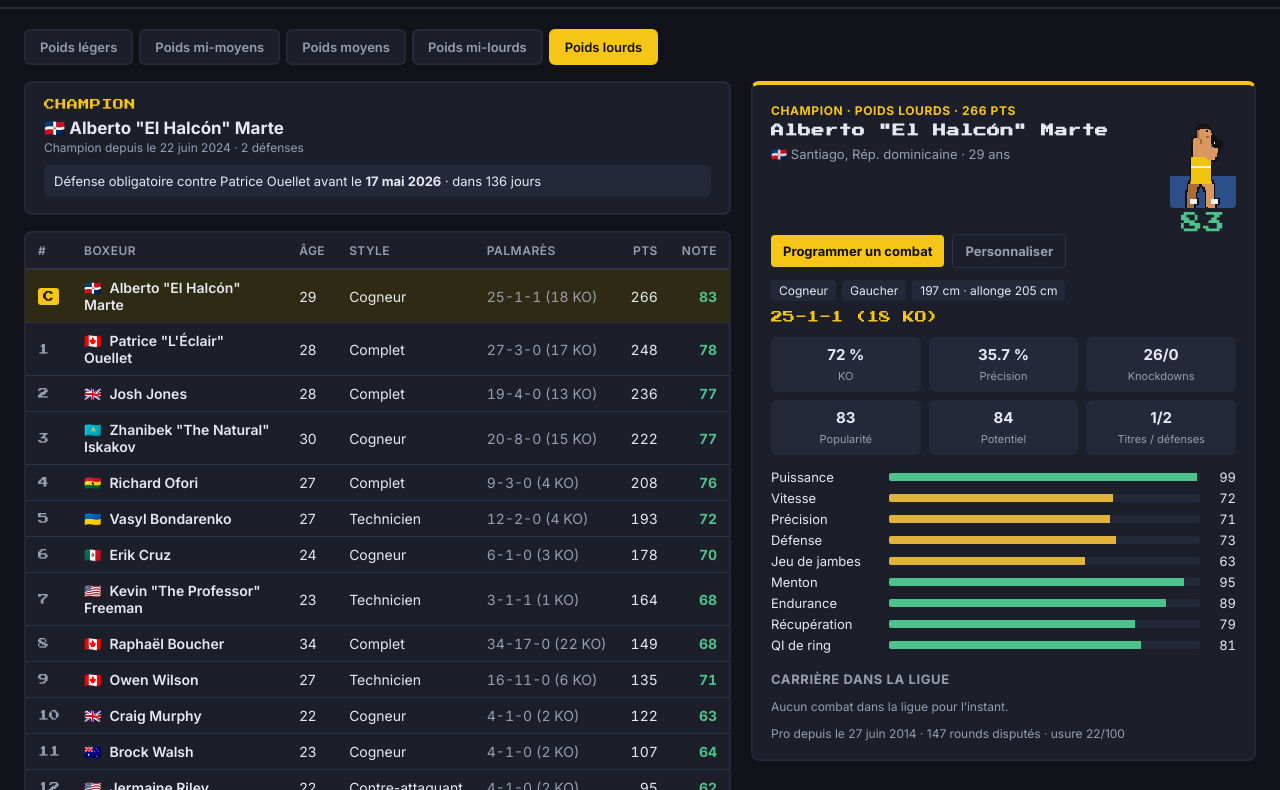
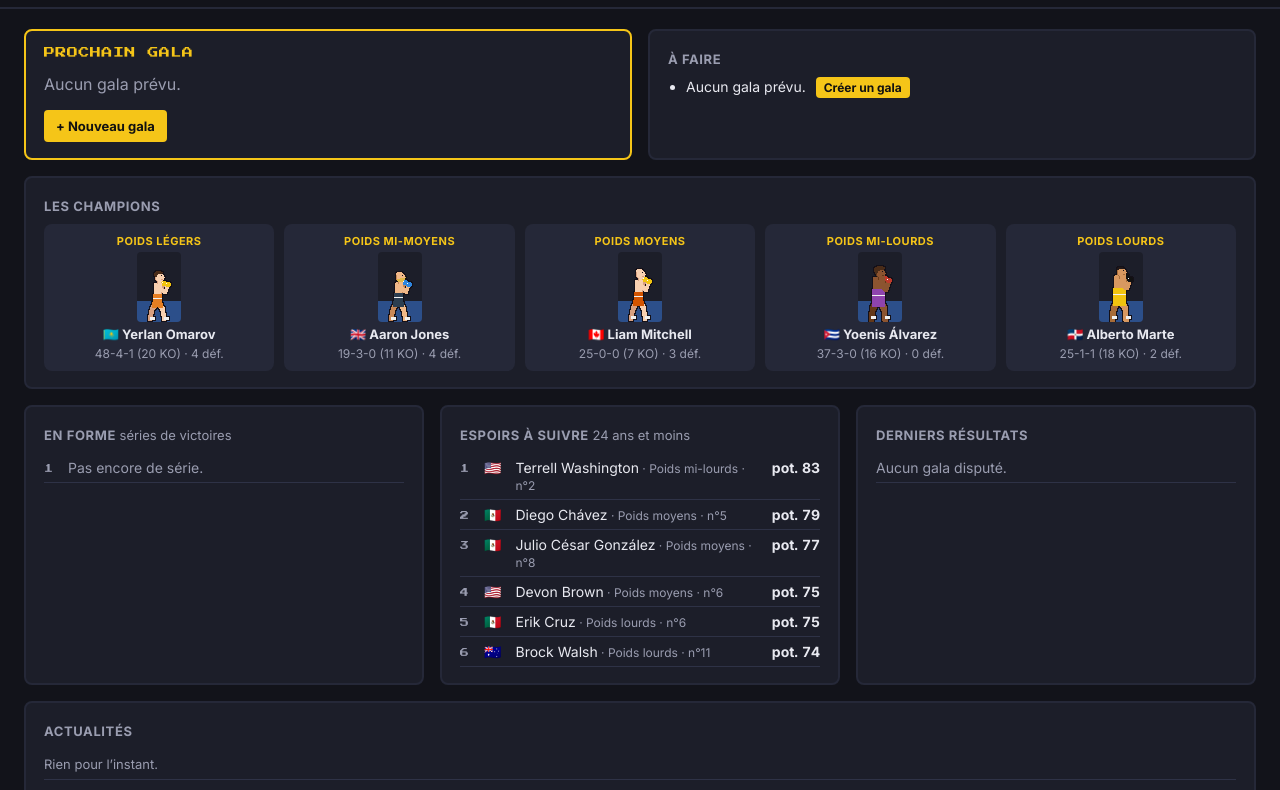
Before and after one commit to ctouzel/RingKings, a website built with Vite: page index.html in a window 1280 px wide. Shown: the part 59-849 px from the top of the page. Built offline with nearby package versions, Linux system fonts and the light colour scheme.

Commit message:
Finitions 5/5 : page d'accueil et réglage des arrêts
Tableau de bord par défaut : prochain gala, liste « À faire »
(repêchage, défenses obligatoires urgentes, titres vacants, carte
vide), champions avec sprites, boxeurs en forme, espoirs, derniers
résultats, actualités. Moins d'abandons du coin / arrêts médicaux
(30 % -> 17 % des arrêts), taux global d'arrêts inchangé (~60 %).

Co-Authored-By: Claude Opus 5.5 <noreply@anthropic.com>
Claude-Session: https://claude.ai/code/session_01Spw4VaQXBcr1oLYXshCdVS

```diff
--- a/src/main.ts
+++ b/src/main.ts
@@ -14,6 +14,7 @@ import { createApp, newLeague, save, type App, type Screen } from './ui/state';
 import { onSavesChange, onSavesClick, onSavesSubmit, openSaves, renderSaves } from './ui/savesView';
 import { activeSlot, loadSlot, migrateLegacy, setActiveSlot } from './ui/storage';
 import { renderStats } from './ui/statsView';
+import { onHomeClick, renderHome } from './ui/homeView';
 import { onEditorClick, onEditorInput, openEditor, renderEditor, syncEditorPreview } from './ui/editorView';
 import { onSeasonClick, renderSeason } from './ui/seasonView';
 import { openViewer, paintSprites } from './ui/viewer';
@@ -25,11 +26,12 @@ const root = document.querySelector<HTMLDivElement>('#app')!;
 let app: App;
 
 const SCREENS: [Screen, string][] = [
-  ['rankings', 'Classements'], ['boxers', 'Boxeurs'], ['events', 'Galas'], ['season', 'Saison'], ['stats', 'Statistiques'], ['lab', 'Labo'],
+  ['home', 'Accueil'], ['rankings', 'Classements'], ['boxers', 'Boxeurs'], ['events', 'Galas'], ['season', 'Saison'], ['stats', 'Statistiques'], ['lab', 'Labo'],
 ];
 
 function screenHtml(): string {
   switch (app.screen) {
+    case 'home': return renderHome(app);
     case 'rankings': return renderLeague(app.league, app.rankings);
     case 'boxers': return renderBoxers(app);
     case 'events': return renderEvents(app);
@@ -135,6 +137,9 @@ root.addEventListener('click', async (e) => {
   }
 
   switch (app.screen) {
+    case 'home':
+      if (onHomeClick(app, t)) return render();
+      break;
     case 'rankings': {
       const tab = t.closest<HTMLElement>('[data-division]');
       if (tab) { app.rankings = { division: tab.dataset.division as WeightClass, selected: null }; return render(); }
--- a/src/sim/engine.ts
+++ b/src/sim/engine.ts
@@ -97,7 +97,7 @@ const CLASS_POWER: Record<WeightClass, number> = {
 
 export const TUNING = {
   /** Multiplicateur de l'étourdissement par coup (↑ = plus de knockdowns/KO). */
-  stunScale: 0.72,
+  stunScale: 0.76,
   /** Bonus d'étourdissement d'un coup "propre" (sur la pointe du menton). */
   cleanStun: 2.0,
   /** Seuil de knockdown : base + menton × pente (↑ = moins de knockdowns). */
@@ -108,7 +108,7 @@ export const TUNING = {
   /** Volume de coups (↑ = plus de coups par round). */
   volume: 1.25,
   /** Dégâts à partir desquels le coin ou le médecin peut arrêter le combat. */
-  stopDamage: 85,
+  stopDamage: 95,
   /** Propension de l'arbitre à arrêter un boxeur sonné qui ne répond plus. */
   refereeStop: 0.25,
   /** Écart-type de la "forme du soir" (± % sur tous les attributs). */
--- /dev/null
+++ b/src/ui/homeView.ts
@@ -0,0 +1,126 @@
+/**
+ * Accueil : tableau de bord du promoteur.
+ */
+import { daysBetween, formatDate } from '../core/date';
+import { mandatoryBooked } from '../league/calendar';
+import { plannedEvents } from '../league/events';
+import { rankOf } from '../league/ranking';
+import { ageOn, displayName, fullName, overallRating, recordString } from '../model/boxer';
+import { NATIONALITY_INFO, WEIGHT_CLASS_INFO } from '../model/labels';
+import type { Boxer, Corner, League } from '../model/types';
+import { WEIGHT_CLASSES } from '../model/types';
+import { esc } from './dom';
+import type { App } from './state';
+
+/** Série de victoires en cours dans la ligue. */
+export function winStreak(league: League, b: Boxer): number {
+  let n = 0;
+  for (const id of [...b.fightIds].reverse()) {
+    const f = league.fights[id]!;
+    const me: Corner = f.red === b.id ? 'red' : 'blue';
+    if (f.result?.winner === me) n++; else break;
+  }
+  return n;
+}
+
+function todo(league: League): string[] {
+  const items: string[] = [];
+  if (league.draft) items.push(`<b>Repêchage ${league.draft.year}</b> à faire avant le prochain gala. <button class="btn sm" data-screen="season">Y aller</button>`);
+  const next = plannedEvents(league)[0];
+  if (!next) items.push('Aucun gala prévu. <button class="btn sm" data-act-home="new-gala">Créer un gala</button>');
+  else if (next.fightIds.length === 0) items.push(`La carte de <b>${esc(next.name)}</b> est vide.`);
+  for (const wc of WEIGHT_CLASSES) {
+    const d = league.divisions[wc];
+    if (!d.championId) { items.push(`Titre <b>${WEIGHT_CLASS_INFO[wc].label}</b> vacant : à disputer entre deux membres du top 5.`); continue; }
+    if (d.mandatoryDue && !mandatoryBooked(league, wc)) {
+      const days = daysBetween(league.currentDate, d.mandatoryDue);
+      if (days < 90) {
+        items.push(`Défense obligatoire <b>${WEIGHT_CLASS_INFO[wc].label}</b> : ${esc(fullName(league.boxers[d.championId]!))} doit affronter le n°1 d’ici ${days} jours, sinon le titre sera vacant.`);
+      }
+    }
+  }
+  return items;
+}
+
+const mini = (b: Boxer) => `<canvas class="sprite-mini" data-sprite="${b.id}" width="44" height="70"></canvas>`;
+
+export function renderHome(app: App): string {
+  const l = app.league;
+  const next = plannedEvents(l)[0];
+  const active = Object.values(l.boxers).filter((b) => b.status !== 'retired');
+
+  const nextHtml = next
+    ? (() => {
+      const main = next.fightIds.length ? l.fights[next.fightIds[next.fightIds.length - 1]!]! : null;
+      return `<div class="next-name">${esc(next.name)}</div>
+        <div class="muted small">${esc(next.venue)}, ${esc(next.city)} · ${formatDate(next.date)} · dans ${daysBetween(l.currentDate, next.date)} jours · ${next.fightIds.length} combat(s)</div>
+        ${main ? `<div class="next-main">${main.isTitleFight ? '<span class="belt sm">TITRE</span> ' : ''}${esc(fullName(l.boxers[main.red]!))} <span class="vs">vs</span> ${esc(fullName(l.boxers[main.blue]!))}</div>` : ''}
+        <div class="row-btns"><button class="btn" data-act-home="open-gala" data-id="${next.id}">Composer / disputer</button></div>`;
+    })()
+    : `<p class="muted">Aucun gala prévu.</p><button class="btn" data-act-home="new-gala">+ Nouveau gala</button>`;
+
+  const champs = WEIGHT_CLASSES.map((wc) => {
+    const d = l.divisions[wc];
+    const c = d.championId ? l.boxers[d.championId]! : null;
+    const reign = d.titleHistory[d.titleHistory.length - 1];
+    return `<div class="champ-tile" ${c ? `data-boxer-modal="${c.id}"` : ''}>
+      <div class="ct-div">${WEIGHT_CLASS_INFO[wc].label}</div>
+      ${c ? `${mini(c)}<div class="ct-name">${NATIONALITY_INFO[c.nationality].flag} ${esc(fullName(c))}</div>
+        <div class="muted small">${recordString(c.stats)} · ${reign?.defenses ?? 0} déf.</div>` : '<div class="ct-vacant pixel">VACANT</div>'}
+    </div>`;
+  }).join('');
+
+  const hot = active.map((b) => ({ b, s: winStreak(l, b) })).filter((x) => x.s >= 2)
+    .sort((a, b) => b.s - a.s || overallRating(b.b) - overallRating(a.b)).slice(0, 6);
+  const prospects = active.filter((b) => ageOn(b.birthDate, l.currentDate) <= 24)
+    .sort((a, b) => b.development.potential - a.development.potential).slice(0, 6);
+  const row = (b: Boxer, right: string) => {
+    const r = rankOf(l, b.id);
+    return `<li data-boxer-modal="${b.id}"><span class="flag">${NATIONALITY_INFO[b.nationality].flag}</span>
+      <span class="bn">${esc(displayName(b))}<span class="muted small"> · ${WEIGHT_CLASS_INFO[b.weightClass].label}${r === 0 ? ' · C' : r ? ` · n°${r}` : ''}</span></span>
+      <span class="bv">${right}</span></li>`;
+  };
+
+  const lastEv = Object.values(l.events).filter((e) => e.status === 'completed').at(-1);
+  const results = lastEv ? [...lastEv.fightIds].reverse().map((id) => {
+    const f = l.fights[id]!, r = f.result!;
+    const w = r.winner ? l.boxers[f[r.winner]]! : null;
+    return `<li data-fight="${f.id}">${w ? `<b>${esc(fullName(w))}</b> bat ${esc(fullName(l.boxers[f[r.winner === 'red' ? 'blue' : 'red']]!))}` : `${esc(fullName(l.boxers[f.red]!))} et ${esc(fullName(l.boxers[f.blue]!))} : nul`}
+      <span class="muted small">· ${esc(r.summary.replace(/ \(.*\)$/, ''))}</span></li>`;
+  }).join('') : '';
+
+  const items = todo(l);
+  const news = [...l.news].reverse().slice(0, 6).map((n) => `<li class="news-${n.kind}"><span class="muted small">${formatDate(n.date)}</span>${esc(n.text)}</li>`).join('');
+
+  return `
+    <div class="home-top">
+      <section class="panel pad hero">
+        <div class="belt-title pixel">PROCHAIN GALA</div>
+        ${nextHtml}
+      </section>
+      <section class="panel pad">
+        <h3>À faire</h3>
+        ${items.length ? `<ul class="todo">${items.map((i) => `<li>${i}</li>`).join('')}</ul>` : '<p class="pos">Tout est en ordre. Bon gala !</p>'}
+      </section>
+    </div>
+    <section class="panel pad"><h3>Les champions</h3><div class="champ-strip">${champs}</div></section>
+    <div class="boards">
+      <section class="panel pad board"><h3>En forme <span class="hint">séries de victoires</span></h3>
+        <ol>${hot.map((x) => row(x.b, `${x.s} V`)).join('') || '<li class="muted">Pas encore de série.</li>'}</ol></section>
+      <section class="panel pad board"><h3>Espoirs à suivre <span class="hint">24 ans et moins</span></h3>
+        <ol>${prospects.map((b) => row(b, `pot. ${b.development.potential}`)).join('')}</ol></section>
+      <section class="panel pad board"><h3>Derniers résultats ${lastEv ? `<span class="hint">${esc(lastEv.name)}</span>` : ''}</h3>
+        <ul class="plain results">${results || '<li class="muted">Aucun gala disputé.</li>'}</ul></section>
+    </div>
+    <section class="panel pad" style="margin-top:16px"><h3>Actualités</h3><ul class="news">${news || '<li class="muted">Rien pour l’instant.</li>'}</ul></section>`;
+}
+
+export function onHomeClick(app: App, target: HTMLElement): boolean {
+  const el = target.closest<HTMLElement>('[data-act-home]');
+  if (!el) return false;
+  app.screen = 'events';
+  app.events.fightId = null;
+  if (el.dataset.actHome === 'new-gala') app.events.newForm = true;
+  else app.events.openEvent = el.dataset.id!;
+  return true;
+}
--- a/src/ui/savesView.ts
+++ b/src/ui/savesView.ts
@@ -59,7 +59,7 @@ export function renderSaves(app: App): string {
 function switchTo(app: App, league: App['league'], slot: Slot): void {
   const screen = app.screen;
   Object.assign(app, createApp(league, slot));
-  app.screen = screen === 'lab' || screen === 'events' ? 'rankings' : screen;
+  app.screen = screen === 'lab' || screen === 'events' ? 'home' : screen;
   setActiveSlot(slot);
 }
 
--- a/src/ui/state.ts
+++ b/src/ui/state.ts
@@ -8,7 +8,7 @@ import { defaultLab, type LabState } from './fightLab';
 import type { EditorState } from './editorView';
 import { activeSlot, saveSlot, type Slot, type SlotMeta } from './storage';
 
-export type Screen = 'rankings' | 'boxers' | 'events' | 'season' | 'stats' | 'lab';
+export type Screen = 'home' | 'rankings' | 'boxers' | 'events' | 'season' | 'stats' | 'lab';
 
 export interface Builder {
   division: WeightClass;
@@ -62,7 +62,7 @@ export function createApp(league: League, slot: Slot = activeSlot()): App {
     saves: null,
     editor: null,
     league,
-    screen: 'rankings',
+    screen: 'home',
     rankings: { division: 'heavyweight', selected: null },
     boxers: { search: '', division: '', style: '', nationality: '', availableOnly: false, retired: false, sort: 'rating', desc: true },
     season: { year: null, selected: [] },
--- a/src/ui/style.css
+++ b/src/ui/style.css
@@ -345,3 +345,26 @@ ul.plain li { padding: 6px 0; border-bottom: 1px solid var(--line); }
 .chip.on { background: var(--accent); color: #111; border-color: var(--accent); }
 .ed-row input[type=color] { width: 30px; height: 26px; border: 0; padding: 0; background: none; cursor: pointer; }
 @media (max-width: 700px) { .editor-grid { grid-template-columns: 1fr; } .ed-row { grid-template-columns: 1fr; } }
+
+/* ---- Finitions : accueil ---- */
+.home-top { display: grid; grid-template-columns: minmax(0, 1fr) minmax(0, 1fr); gap: 16px; margin-bottom: 16px; }
+.hero { border-color: var(--accent); }
+.next-name { font-size: 20px; font-weight: 700; margin: 4px 0; }
+.next-main { margin: 10px 0 12px; font-weight: 600; }
+.todo { margin: 0; padding-left: 18px; font-size: 14px; }
+.todo li { margin: 6px 0; }
+.btn.sm { padding: 3px 8px; font-size: 12px; margin-left: 6px; }
+.champ-strip { display: grid; grid-template-columns: repeat(5, minmax(0, 1fr)); gap: 10px; }
+.champ-tile { background: var(--panel-2); border-radius: 8px; padding: 10px; text-align: center; cursor: pointer; display: flex; flex-direction: column; align-items: center; gap: 4px; min-width: 0; }
+.champ-tile:hover { outline: 2px solid var(--accent); }
+.ct-div { color: var(--accent); font-size: 11px; font-weight: 700; text-transform: uppercase; letter-spacing: .5px; }
+.ct-name { font-weight: 700; font-size: 13px; overflow-wrap: anywhere; }
+.ct-vacant { color: var(--muted); font-size: 10px; padding: 26px 0; }
+.results li { cursor: pointer; }
+.results li:hover { color: var(--accent); }
+@media (max-width: 800px) {
+  .home-top { grid-template-columns: 1fr; }
+  .champ-strip { grid-template-columns: repeat(2, minmax(0, 1fr)); }
+}
+.board ul.results li { display: block; cursor: pointer; }
+.board ul.results li::before { content: none; }
```
Also changed, not shown: README.md.
